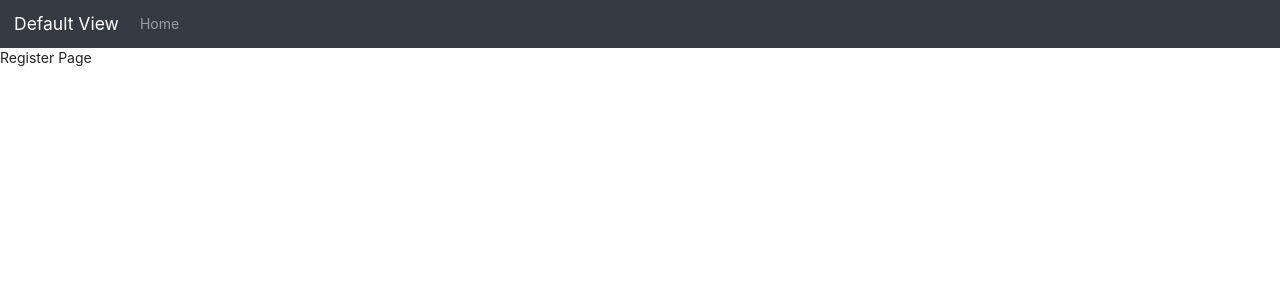
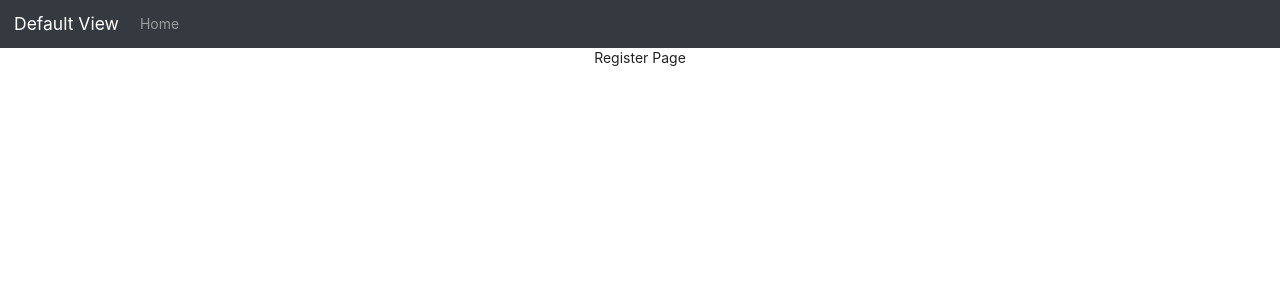
Before and after one commit to zeke13210/Event_Manager, a React (Create React App) app in the folder event_manager/: page /Register in a window 1280 px wide. Shown: the top 300 px of the page. Built offline with nearby package versions, Linux system fonts and the light colour scheme.

Commit message:
added styling to register & signin

```diff
--- a/event_manager/src/components/default/Register.js
+++ b/event_manager/src/components/default/Register.js
@@ -1,4 +1,5 @@
 import React from 'react';
+import './layout.css' //styling for content
 
 
 class Register extends React.Component {
@@ -6,7 +7,7 @@ class Register extends React.Component {
 
     render() {
       return (
-        <div>
+        <div id="container">
          <p>Register Page</p>
         </div>
       );
--- a/event_manager/src/components/default/SignIn.js
+++ b/event_manager/src/components/default/SignIn.js
@@ -1,4 +1,5 @@
 import React from 'react';
+import './layout.css' //styling for content
 
 
 class SignIn extends React.Component {
@@ -6,7 +7,7 @@ class SignIn extends React.Component {
 
   render() {
     return (
-      <div>
+      <div id="container">
         <p>Sign In page</p>
 
       </div>
```
